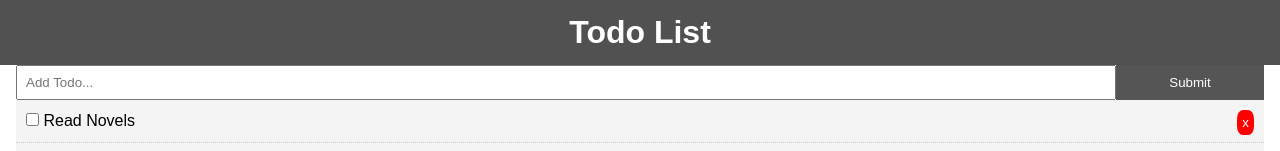
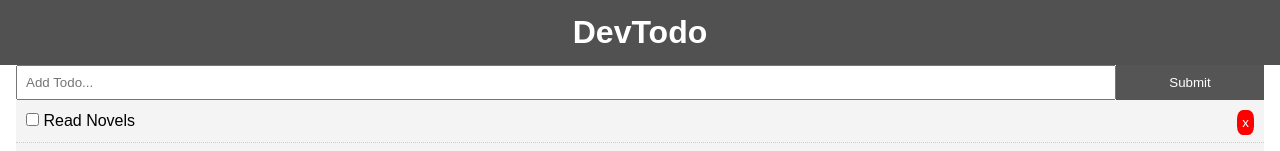
Before and after one commit to dev-empire/dev-coder-todo, a React (Create React App) app: page / in a window 1280 px wide. Shown: the top 151 px of the page. Built offline with nearby package versions, Linux system fonts and the light colour scheme.

Commit message:
made update to some files

```diff
--- a/src/components/layout/Header.js
+++ b/src/components/layout/Header.js
@@ -9,7 +9,7 @@ export default function Header() {
         padding: '10px',
         textAlign: 'center',
       }}>
-      <h1>Todo List</h1>
+      <h1>DevTodo</h1>
     </header>
   )
 }
```
